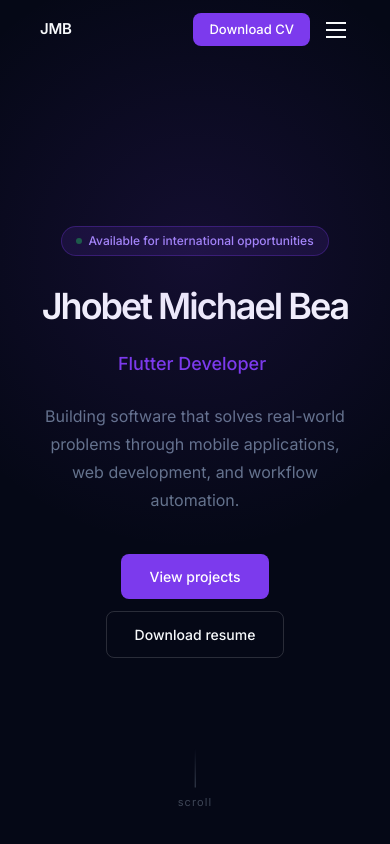
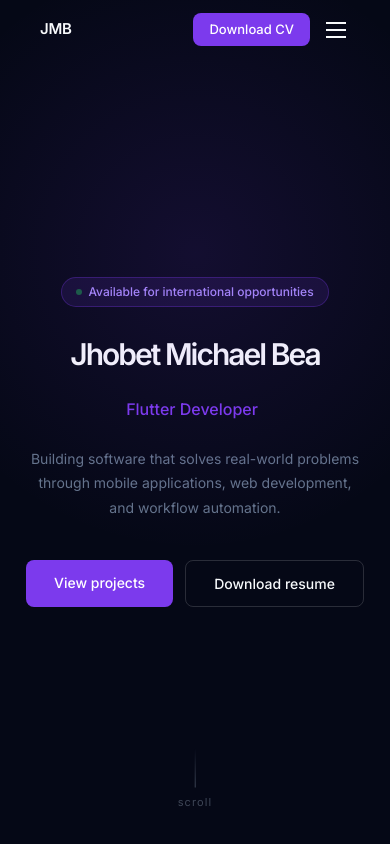
Before and after one commit to pichuu-afk/jhobet-portfolio, a Next.js app: page / in a window 390 px wide. Shown: the top 844 px of the page. Built offline with nearby package versions, Linux system fonts and the light colour scheme.

Commit message:
Refactor Hero component structure and styles
Refactor Hero component for improved readability and maintainability.

```diff
--- a/components/Hero.tsx
+++ b/components/Hero.tsx
@@ -11,204 +11,78 @@ export default function Hero() {
 
   useEffect(() => {
     let timeout: ReturnType<typeof setTimeout>;
-
     const type = () => {
       const current = ROLES[roleIndex.current];
       if (!roleRef.current) return;
-
       if (!deleting.current) {
         roleRef.current.textContent = current.slice(0, charIndex.current + 1);
         charIndex.current++;
-        if (charIndex.current === current.length) {
-          deleting.current = true;
-          timeout = setTimeout(type, 2000);
-          return;
-        }
+        if (charIndex.current === current.length) { deleting.current = true; timeout = setTimeout(type, 2000); return; }
       } else {
         roleRef.current.textContent = current.slice(0, charIndex.current - 1);
         charIndex.current--;
-        if (charIndex.current === 0) {
-          deleting.current = false;
-          roleIndex.current = (roleIndex.current + 1) % ROLES.length;
-        }
+        if (charIndex.current === 0) { deleting.current = false; roleIndex.current = (roleIndex.current + 1) % ROLES.length; }
       }
       timeout = setTimeout(type, deleting.current ? 40 : 80);
     };
-
     timeout = setTimeout(type, 500);
     return () => clearTimeout(timeout);
   }, []);
 
   return (
-    <section
-      id="home"
-      style={{
-        minHeight: "100vh",
-        display: "flex",
-        flexDirection: "column",
-        alignItems: "center",
-        justifyContent: "center",
-        textAlign: "center",
-        padding: "120px 40px 80px",
-        position: "relative",
-        overflow: "hidden",
-      }}
-    >
-      {/* Ambient glow */}
-      <div
-        style={{
-          position: "absolute",
-          top: "30%",
-          left: "50%",
-          transform: "translate(-50%, -50%)",
-          width: 600,
-          height: 600,
-          background: "radial-gradient(circle, rgba(124,58,237,0.12) 0%, transparent 70%)",
-          pointerEvents: "none",
-        }}
-      />
+    <section id="home" className="hero-pad" style={{
+      minHeight: "100vh", display: "flex", flexDirection: "column",
+      alignItems: "center", justifyContent: "center",
+      textAlign: "center", position: "relative", overflow: "hidden",
+    }}>
+      <style>{`
+        @keyframes pulse{0%,100%{opacity:1;}50%{opacity:0.4;}}
+        @keyframes blink{0%,100%{opacity:1;}50%{opacity:0;}}
+        @keyframes float{0%,100%{transform:translateX(-50%) translateY(0);}50%{transform:translateX(-50%) translateY(6px);}}
+      `}</style>
 
-      {/* Badge */}
-      <div
-        style={{
-          display: "inline-flex",
-          alignItems: "center",
-          gap: 6,
-          background: "rgba(124,58,237,0.12)",
-          border: "0.5px solid rgba(124,58,237,0.3)",
-          color: "#a78bfa",
-          fontSize: 12,
-          padding: "5px 14px",
-          borderRadius: 20,
-          marginBottom: 32,
-          fontWeight: 500,
-        }}
-      >
-        <span
-          style={{
-            width: 6,
-            height: 6,
-            background: "#22c55e",
-            borderRadius: "50%",
-            display: "inline-block",
-            animation: "pulse 2s infinite",
-          }}
-        />
-        <style>{`@keyframes pulse{0%,100%{opacity:1;}50%{opacity:0.4;}}`}</style>
+      <div style={{
+        position: "absolute", top: "30%", left: "50%", transform: "translate(-50%, -50%)",
+        width: 600, height: 600,
+        background: "radial-gradient(circle, rgba(124,58,237,0.12) 0%, transparent 70%)",
+        pointerEvents: "none",
+      }} />
+
+      <div style={{
+        display: "inline-flex", alignItems: "center", gap: 6,
+        background: "rgba(124,58,237,0.12)", border: "0.5px solid rgba(124,58,237,0.3)",
+        color: "#a78bfa", fontSize: 12, padding: "5px 14px", borderRadius: 20,
+        marginBottom: 32, fontWeight: 500,
+      }}>
+        <span style={{ width: 6, height: 6, background: "#22c55e", borderRadius: "50%", display: "inline-block", animation: "pulse 2s infinite" }} />
         Available for international opportunities
       </div>
 
-      {/* Name */}
-      <h1
-        style={{
-          fontSize: "clamp(36px, 6vw, 64px)",
-          fontWeight: 600,
-          letterSpacing: "-2px",
-          lineHeight: 1.05,
-          color: "#F8FAFC",
-          marginBottom: 20,
-        }}
-      >
+      <h1 style={{ fontSize: "clamp(30px, 6vw, 64px)", fontWeight: 600, letterSpacing: "-2px", lineHeight: 1.05, color: "#F8FAFC", marginBottom: 20 }}>
         Jhobet Michael Bea
       </h1>
 
-      {/* Typewriter role */}
-      <div
-        style={{
-          fontSize: "clamp(18px, 3vw, 26px)",
-          fontWeight: 500,
-          color: "#7C3AED",
-          marginBottom: 20,
-          height: 36,
-          display: "flex",
-          alignItems: "center",
-          gap: 4,
-        }}
-      >
+      <div style={{ fontSize: "clamp(16px, 3vw, 26px)", fontWeight: 500, color: "#7C3AED", marginBottom: 20, height: 36, display: "flex", alignItems: "center", gap: 4 }}>
         <span ref={roleRef} />
-        <span
-          style={{
-            display: "inline-block",
-            width: 2,
-            height: "1em",
-            background: "#7C3AED",
-            animation: "blink 1s step-end infinite",
-            verticalAlign: "middle",
-          }}
-        />
-        <style>{`@keyframes blink{0%,100%{opacity:1;}50%{opacity:0;}}`}</style>
+        <span style={{ display: "inline-block", width: 2, height: "1em", background: "#7C3AED", animation: "blink 1s step-end infinite", verticalAlign: "middle" }} />
       </div>
 
-      {/* Description */}
-      <p
-        style={{
-          fontSize: 16,
-          color: "#64748B",
-          maxWidth: 480,
-          lineHeight: 1.75,
-          marginBottom: 40,
-        }}
-      >
-        Building software that solves real-world problems through mobile
-        applications, web development, and workflow automation.
+      <p style={{ fontSize: "clamp(14px, 2vw, 16px)", color: "#64748B", maxWidth: 480, lineHeight: 1.75, marginBottom: 40, padding: "0 8px" }}>
+        Building software that solves real-world problems through mobile applications, web development, and workflow automation.
       </p>
 
-      {/* CTAs */}
       <div style={{ display: "flex", gap: 12, flexWrap: "wrap", justifyContent: "center" }}>
-        <a
-          href="#projects"
-          style={{
-            background: "#7C3AED",
-            color: "#fff",
-            padding: "12px 28px",
-            borderRadius: 8,
-            fontSize: 14,
-            fontWeight: 500,
-            textDecoration: "none",
-            transition: "background 0.2s",
-          }}
+        <a href="#projects" style={{ background: "#7C3AED", color: "#fff", padding: "12px 28px", borderRadius: 8, fontSize: 14, fontWeight: 500, textDecoration: "none" }}
           onMouseEnter={(e) => (e.currentTarget.style.background = "#6D28D9")}
           onMouseLeave={(e) => (e.currentTarget.style.background = "#7C3AED")}
-        >
-          View projects
-        </a>
-        <a
-          href="/JhobetMichaelBea_Resume.pdf"
-          download
-          style={{
-            background: "transparent",
-            color: "#F8FAFC",
-            padding: "12px 28px",
-            borderRadius: 8,
-            fontSize: 14,
-            fontWeight: 500,
-            textDecoration: "none",
-            border: "0.5px solid rgba(255,255,255,0.15)",
-            transition: "border-color 0.2s",
-          }}
+        >View projects</a>
+        <a href="/JhobetMichaelBea_Resume.pdf" download style={{ background: "transparent", color: "#F8FAFC", padding: "12px 28px", borderRadius: 8, fontSize: 14, fontWeight: 500, textDecoration: "none", border: "0.5px solid rgba(255,255,255,0.15)" }}
           onMouseEnter={(e) => (e.currentTarget.style.borderColor = "rgba(255,255,255,0.35)")}
           onMouseLeave={(e) => (e.currentTarget.style.borderColor = "rgba(255,255,255,0.15)")}
-        >
-          Download resume
-        </a>
+        >Download resume</a>
       </div>
 
-      {/* Scroll hint */}
-      <div
-        style={{
-          position: "absolute",
-          bottom: 40,
-          left: "50%",
-          transform: "translateX(-50%)",
-          display: "flex",
-          flexDirection: "column",
-          alignItems: "center",
-          gap: 6,
-          opacity: 0.4,
-          animation: "float 2s ease-in-out infinite",
-        }}
-      >
-        <style>{`@keyframes float{0%,100%{transform:translateX(-50%) translateY(0);}50%{transform:translateX(-50%) translateY(6px);}}`}</style>
+      <div style={{ position: "absolute", bottom: 40, left: "50%", transform: "translateX(-50%)", display: "flex", flexDirection: "column", alignItems: "center", gap: 6, opacity: 0.4, animation: "float 2s ease-in-out infinite" }}>
         <div style={{ width: 1, height: 40, background: "linear-gradient(to bottom, transparent, #94A3B8)" }} />
         <span style={{ fontSize: 11, color: "#94A3B8", letterSpacing: "0.1em" }}>scroll</span>
       </div>
```
